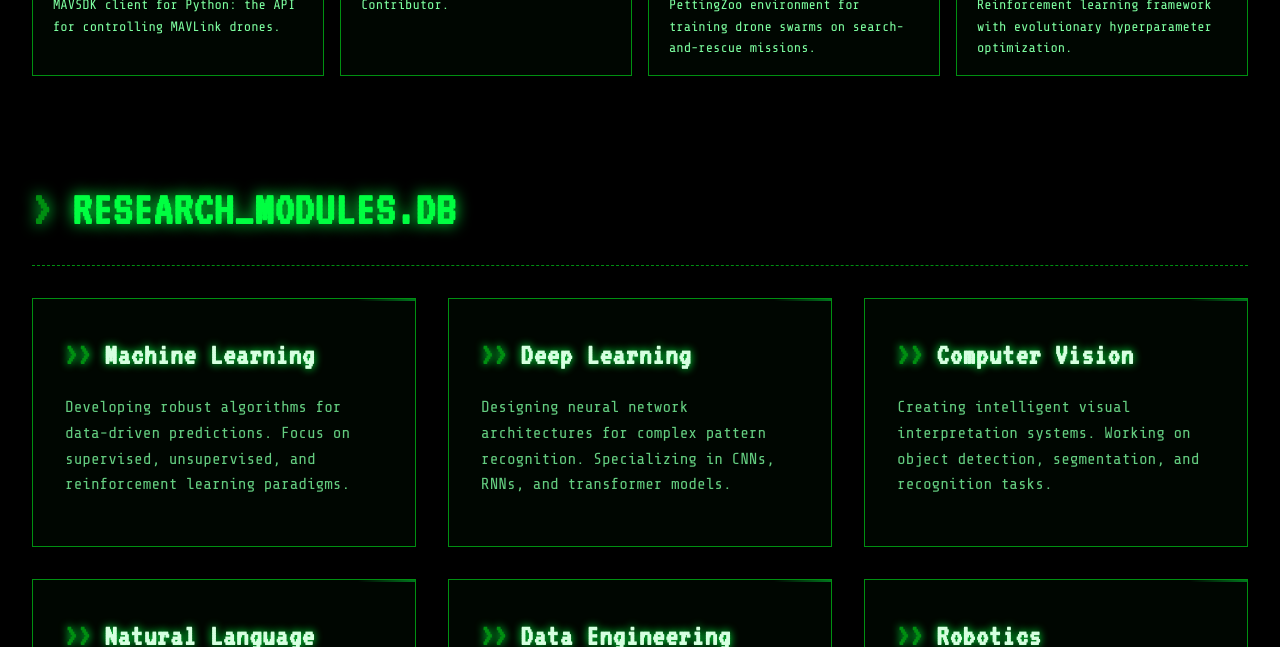
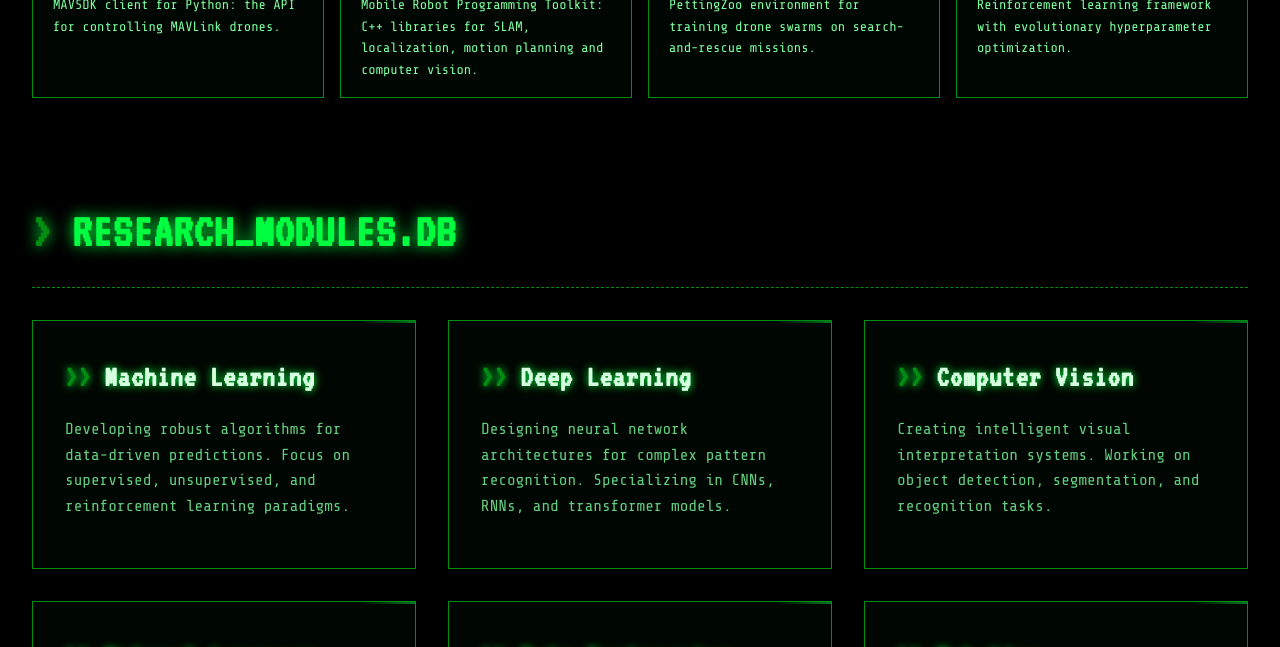
Before and after one commit to vishwagw/Vishwa-GW-official-website, a plain HTML site: page index.html in a window 1280 px wide. Shown: the part 11353-12000 px from the top of the page. Drawn offline with nearby package versions, Linux system fonts and the light colour scheme.

Commit message:
Fix MRPT name and link in contributions
Co-Authored-By: Claude Opus 5.5 <noreply@anthropic.com>
Claude-Session: https://claude.ai/code/session_01G8PHhQnzX3efbmBWh7QXPV

```diff
--- a/index.html
+++ b/index.html
@@ -1396,7 +1396,7 @@
             <h3 class="oss-subtitle">CONTRIBUTIONS</h3>
             <ul class="contrib-list">
                 <li><a href="https://github.com/mavlink/MAVSDK-Python" target="_blank" rel="noopener"><i class="fab fa-github"></i> MAVSDK-Python</a><p>MAVSDK client for Python: the API for controlling MAVLink drones.</p></li>
-                <li><span class="contrib-name"><i class="fab fa-github"></i> MPRT</span><p>Contributor.</p></li>
+                <li><a href="https://github.com/MRPT/mrpt" target="_blank" rel="noopener"><i class="fab fa-github"></i> MRPT</a><p>Mobile Robot Programming Toolkit: C++ libraries for SLAM, localization, motion planning and computer vision.</p></li>
                 <li><a href="https://github.com/capstone-insper/drone-swarm-search" target="_blank" rel="noopener"><i class="fab fa-github"></i> Drone Swarm Search</a><p>PettingZoo environment for training drone swarms on search-and-rescue missions.</p></li>
                 <li><a href="https://github.com/AgileRL/AgileRL" target="_blank" rel="noopener"><i class="fab fa-github"></i> AgileRL</a><p>Reinforcement learning framework with evolutionary hyperparameter optimization.</p></li>
             </ul>
```
